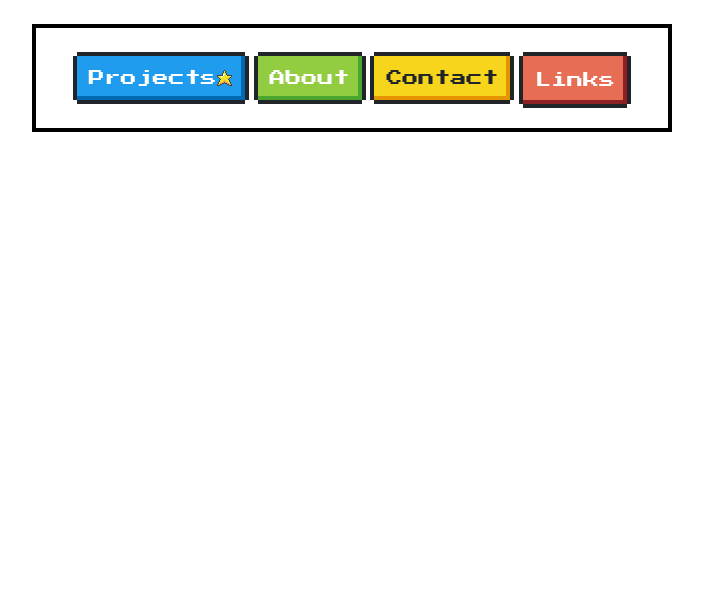
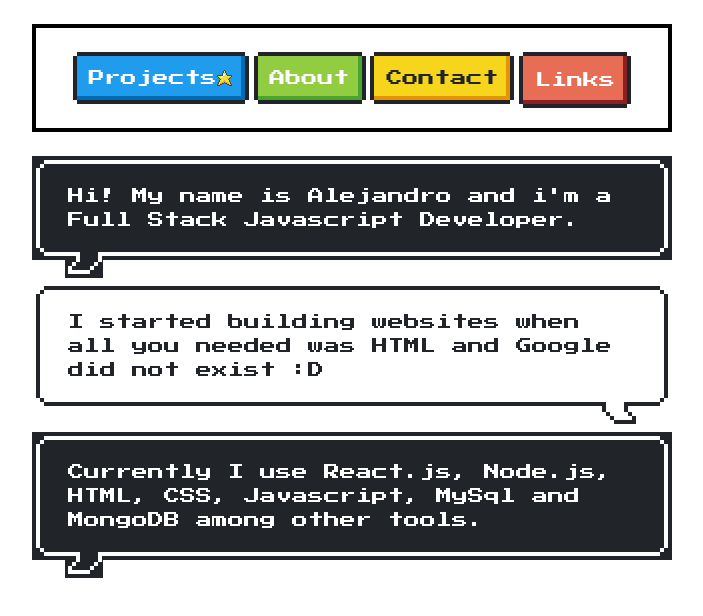
Before and after one commit to aleleonian/portfolio, a React (Vite) app: page / in a window 1280 px wide. Shown: the top 616 px of the page, without its empty margins (288-991 px from the left). Built offline with nearby package versions, Linux system fonts and the light colour scheme.

Commit message:
added routes

```diff
--- a/package.json
+++ b/package.json
@@ -13,7 +13,8 @@
     "nes-ui-react": "^0.2.15",
     "nes.css": "^2.3.0",
     "react": "^18.2.0",
-    "react-dom": "^18.2.0"
+    "react-dom": "^18.2.0",
+    "react-router-dom": "^6.20.1"
   },
   "devDependencies": {
     "@types/react": "^18.2.37",
--- a/src/App.jsx
+++ b/src/App.jsx
@@ -1,15 +1,25 @@
 import React from 'react'
-import { Menu } from './Components/Menu';
+import { BrowserRouter, Routes, Route } from "react-router-dom";
+import { Fragment } from 'react';
+import { Home } from "./Pages/Home";
+
 import './index.css'
-// script.js
 import "nes.css/css/nes.min.css";
 
 function App() {
 
   return (
-    <>
-      <Menu />
-    </>
+    <Fragment>
+      <BrowserRouter>
+        <Routes>
+          <Route index element={<Home />} />
+          {/* <Route path="contact" element={<Contact />} /> */}
+          {/* <Route path="about" element={<About />} /> */}
+          {/* <Route path="projects" element={<Projects />} /> */}
+          {/* <Route path="*" element={<NoPage />} /> */}
+        </Routes>
+      </BrowserRouter>
+    </Fragment>
   );
 }
 
--- /dev/null
+++ b/src/Components/Intro.jsx
@@ -0,0 +1,14 @@
+import React from "react";
+
+export function Intro() {
+    return (
+        <div className="intro">
+            {/* <div className="nes-container is-dark with-title"> */}
+                {/* <p className="title">Container.is-dark</p> */}
+                <p className="nes-balloon from-left is-dark">Hi! My name is Alejandro and i'm a Full Stack Javascript Developer.</p>
+                <p className="nes-balloon from-right ">I started building websites when all you needed was HTML and Google did not exist :D</p>
+                <p className="nes-balloon from-left is-dark">Currently I use React.js, Node.js, HTML, CSS, Javascript, MySql and MongoDB among other tools.</p>
+            {/* </div> */}
+        </div>
+    )
+}
--- /dev/null
+++ b/src/Pages/Home.jsx
@@ -0,0 +1,12 @@
+
+import { React, Fragment } from 'react';
+import { Menu } from '../Components/Menu';
+import { Intro } from '../Components/Intro';
+export const Home = () => {
+    return (
+        <Fragment>
+            <Menu />
+            <Intro />
+        </Fragment>
+    )
+};
--- a/src/index.css
+++ b/src/index.css
@@ -15,3 +15,12 @@
   flex-wrap: wrap;
   margin-top: 3vh;
 }
+
+.intro {
+  width: 50%;
+  margin: auto;
+  display: flex;
+  justify-content: space-evenly;
+  flex-wrap: wrap;
+  margin-top: 3vh;
+}
```
Also changed, not shown: 1 other file (tests, documents, lock files or other folders).
